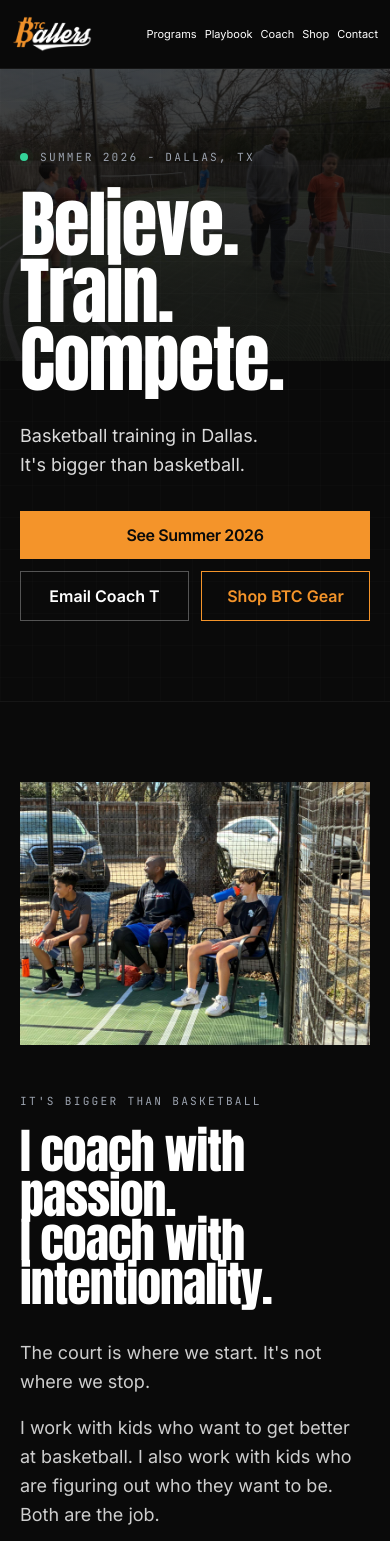
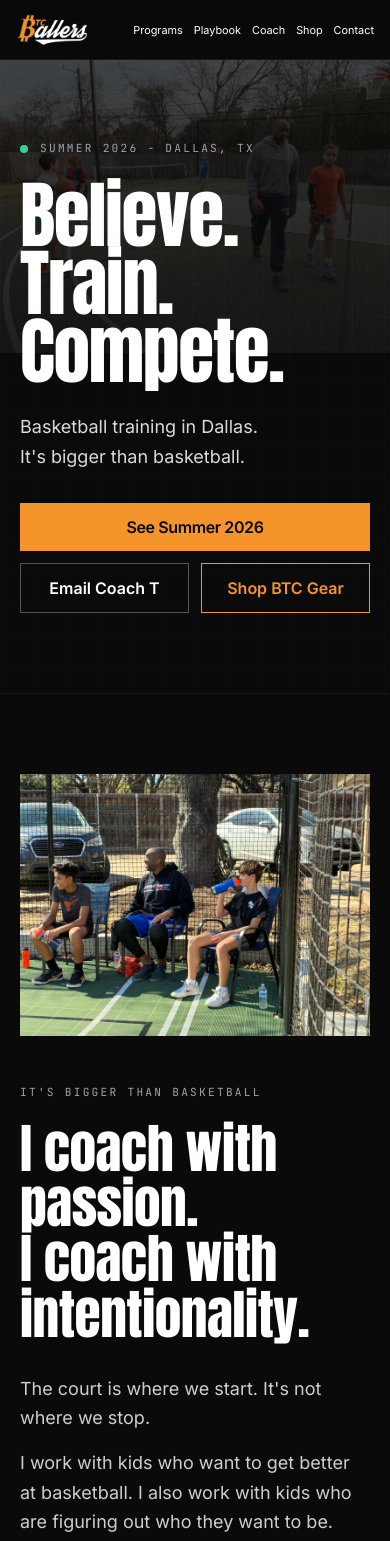
Before and after one commit to btctc/btcballers-fit, a Next.js app: page / in a window 390 px wide. Shown: the top 1541 px of the page. Built offline with nearby package versions, Linux system fonts and the light colour scheme.

Commit message:
Fix mobile nav and heading spacing

```diff
--- a/src/app/globals.css
+++ b/src/app/globals.css
@@ -50,6 +50,36 @@
 @media (max-width: 380px) {
   .hero-title {
     font-size: 4.15rem;
+  }
+}
+
+@media (max-width: 430px) {
+  .site-nav-inner {
+    gap: 0.65rem !important;
+    padding: 0.85rem 1rem !important;
+  }
+
+  .site-logo {
+    width: 4.5rem !important;
+  }
+
+  .site-nav-inner nav {
+    flex: 1;
+    justify-content: flex-end;
+    gap: 0.68rem !important;
+    font-size: 0.68rem !important;
+  }
+
+  .bigger-heading {
+    font-size: 3.35rem !important;
+    line-height: 1.03 !important;
+    letter-spacing: -0.01em;
+  }
+}
+
+@media (max-width: 380px) {
+  .bigger-heading {
+    font-size: 3.05rem !important;
   }
 }
 
--- a/src/components/BiggerThanBasketball.tsx
+++ b/src/components/BiggerThanBasketball.tsx
@@ -15,7 +15,7 @@
         </div>
         <div>
           <div className="label text-btc-orange mb-5">It&apos;s bigger than basketball</div>
-          <h2 className="display text-5xl md:text-6xl mb-8">
+          <h2 className="bigger-heading display text-5xl md:text-6xl mb-8">
             I coach with passion.<br />I coach with intentionality.
           </h2>
           <p className="text-btc-white/80 text-lg leading-relaxed">
```
